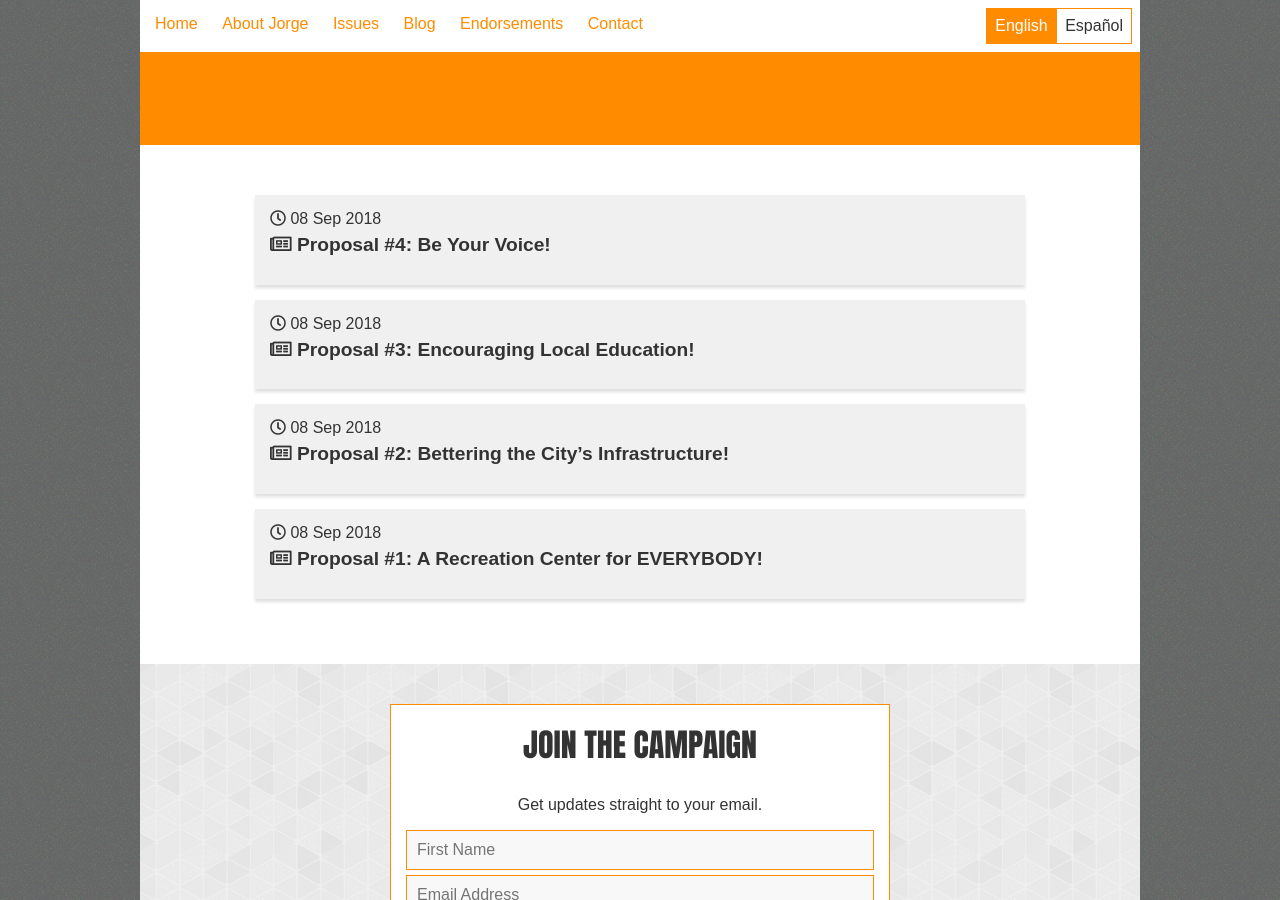
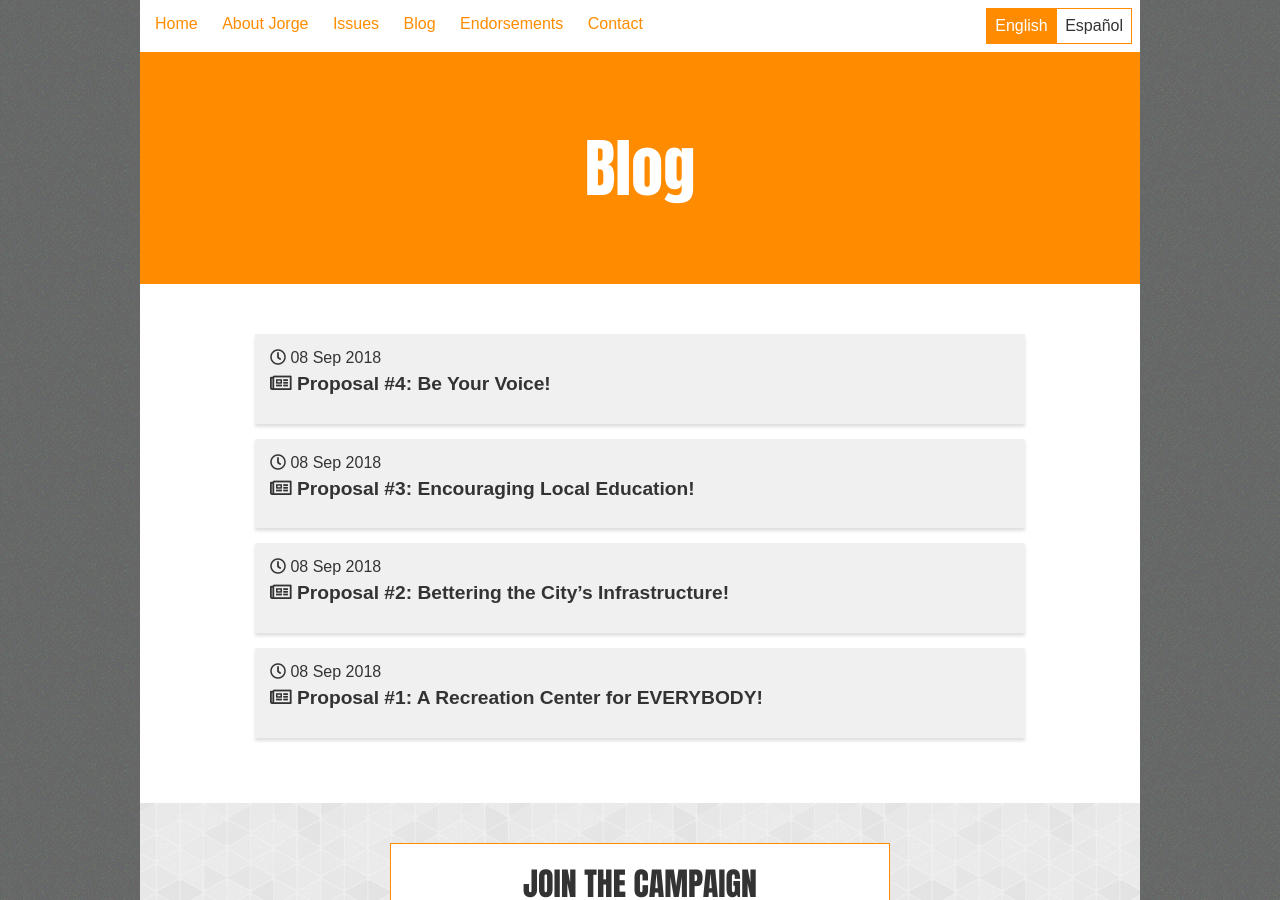
Before and after one commit to vela2018/vela2018.github.io, a Jekyll site: the page built from blog.html, in a window 1280 px wide and 900 px high. Built offline with Jekyll 4.4.1, drawn with Linux system fonts in a browser that asks for light colours; nearby versions of some CDN libraries.

Commit message:
Update from Forestry.io - Updated blog.html

```diff
--- a/blog.html
+++ b/blog.html
@@ -1,9 +1,10 @@
 ---
 layout: feed
-English_Title:
-Spanish_Title:
+English_Title: Blog
+Spanish_Title: Blog
+title: Blog
+
 ---
-
 {% for post in site.posts %}
   <a href="{{ post.url }}">
     <div class="post">
```
